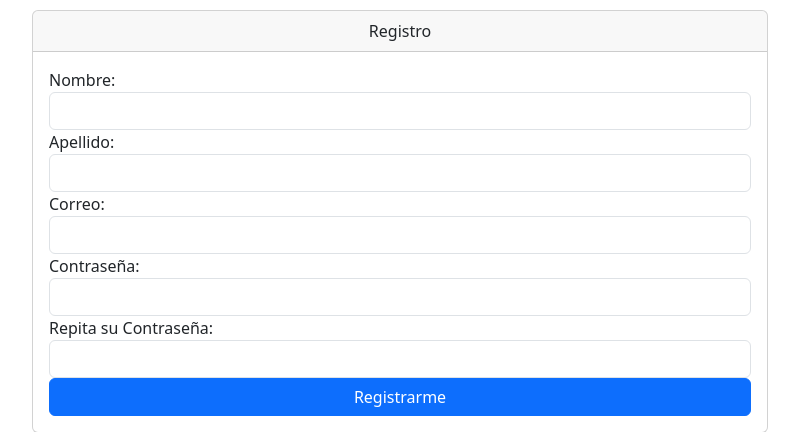
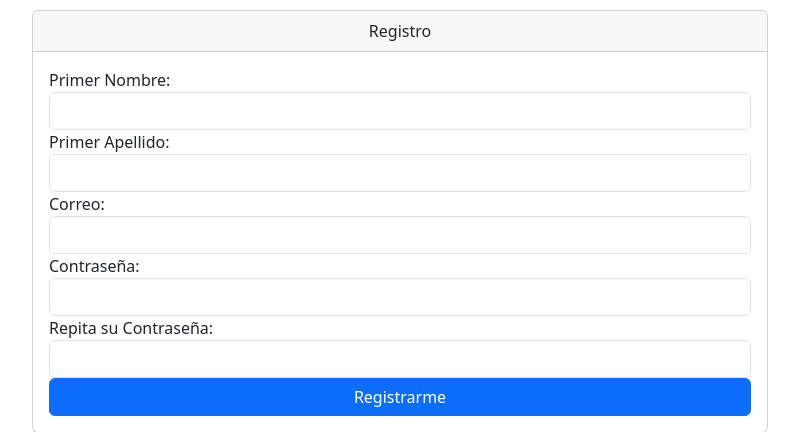
Before and after one commit to Isabellags/MediApp, a Django app: page /registro_profesional/ in a window 1280 px wide. Shown: the top 432 px of the page, without its empty margins (240-1039 px from the left). Run offline with Django 4.2, Linux system fonts and the light colour scheme.

Commit message:
Update registro.html
Se modifico el templete registro

```diff
--- a/appweb/templates/registration/registro.html
+++ b/appweb/templates/registration/registro.html
@@ -22,11 +22,11 @@
                     <form class="row" id="loginForm" action="" method="POST" >
                         {% csrf_token %}
                         <div class="form-group">
-                          <label for="nombre">Nombre:</label>
+                          <label for="nombre">Primer Nombre:</label>
                           <input type="text" class="form-control" name="nombre" required>
                         </div>
                         <div class="form-group">
-                          <label for="nombre">Apellido:</label>
+                          <label for="nombre">Primer Apellido:</label>
                           <input type="text" class="form-control" name="apellido" required>
                         </div>
 
```
